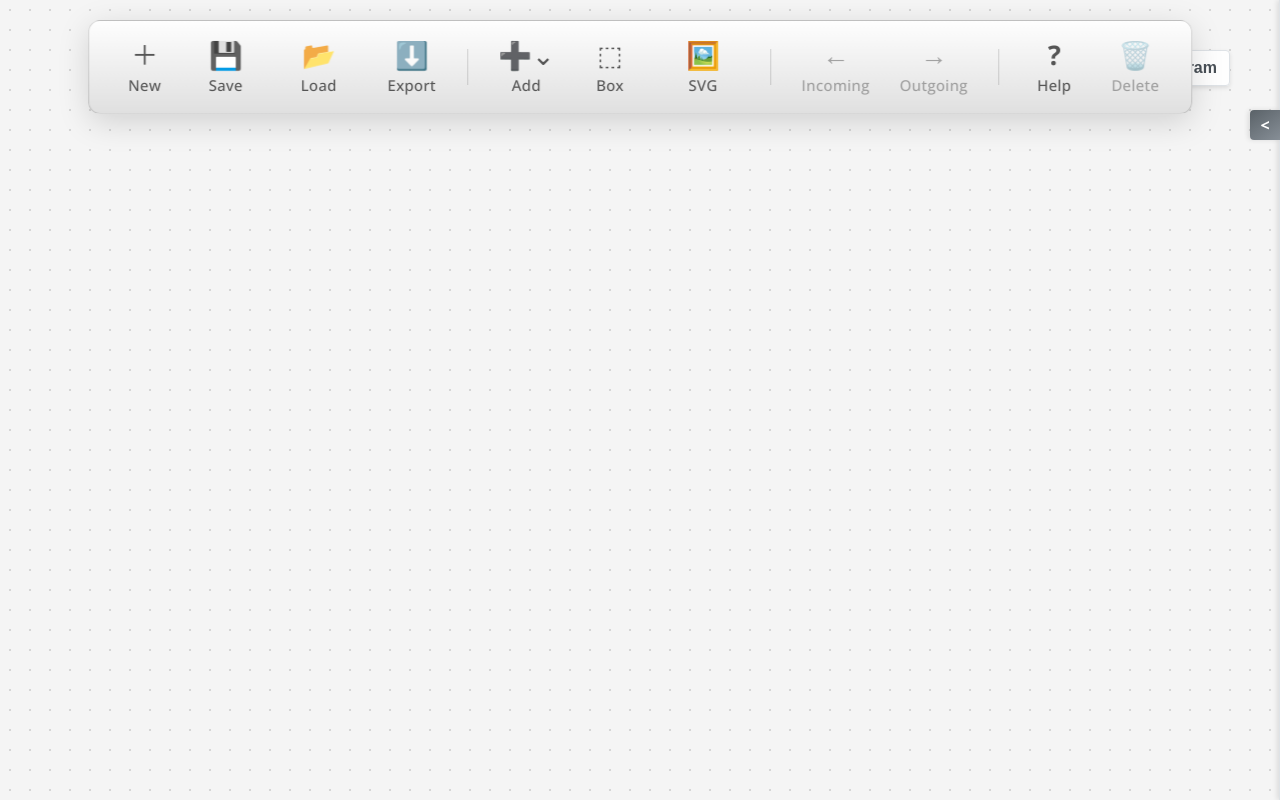
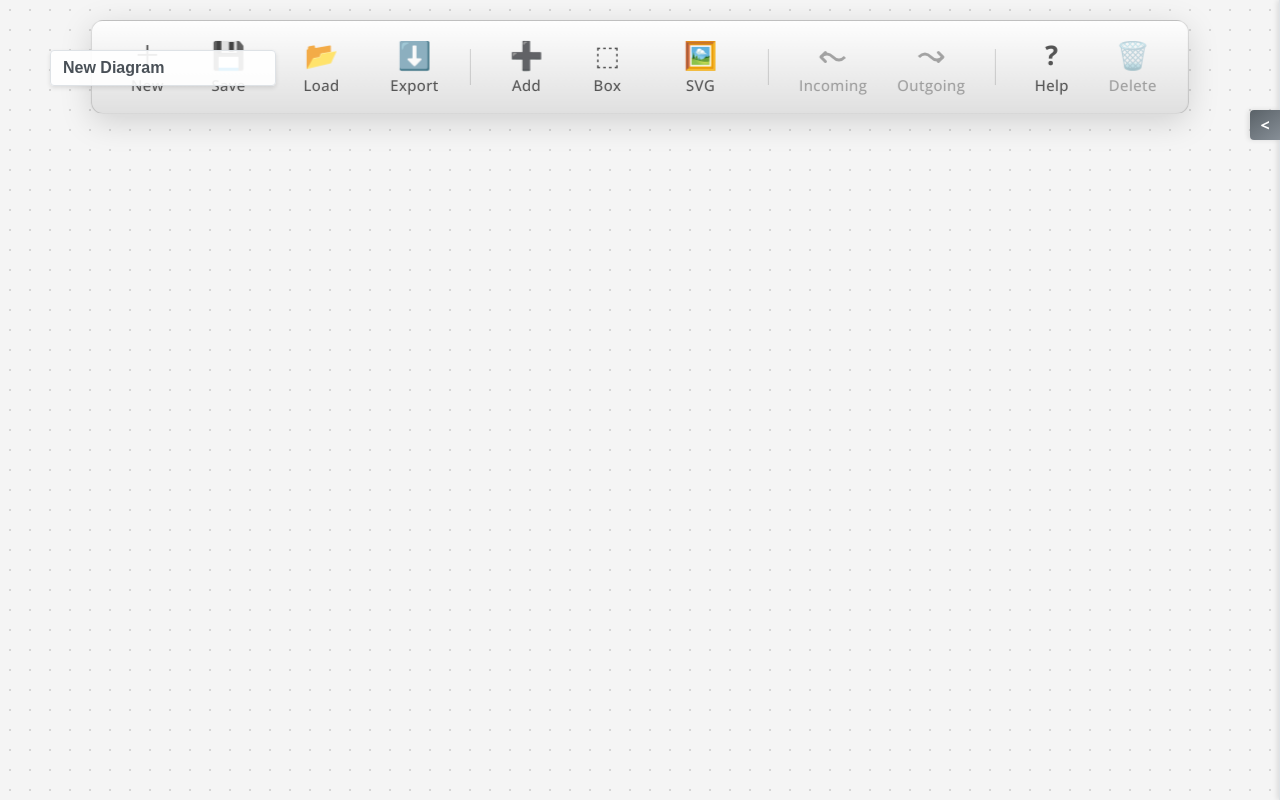
Before and after one commit to anandb/digit, an Angular app: page / in a window 1280 px wide. Built offline with nearby package versions, Linux system fonts and the light colour scheme.

Commit message:
add nested diagram indicator, toolbar updates, editable diagram title, move header to left, increase todo panel width

```diff
--- a/src/app/components/diagram-canvas/diagram-canvas.component.html
+++ b/src/app/components/diagram-canvas/diagram-canvas.component.html
@@ -1,10 +1,13 @@
 <div class="canvas-container">
   <!-- Diagram Title Header -->
   <div class="diagram-header">
+    <input
+      class="diagram-title"
+      [value]="getCurrentDiagramTitle()"
+      (blur)="onDiagramTitleChange($event)"
+      (keydown.enter)="onDiagramTitleEnterKey($event)"
+      placeholder="Diagram Name">
     <button *ngIf="canGoBack()" (click)="goBack()" class="back-btn" title="Go Back to Parent Diagram">⬆️</button>
-    <div class="diagram-title">
-      {{ getCurrentDiagramTitle() }}
-    </div>
   </div>
 
   <svg #canvas class="diagram-canvas" width="100%" height="100%"
--- a/src/app/components/diagram-canvas/diagram-canvas.component.sass
+++ b/src/app/components/diagram-canvas/diagram-canvas.component.sass
@@ -1,11 +1,12 @@
 .diagram-header
   position: absolute
   top: 50px
-  right: 50px
-  z-index: 100
+  left: 50px
+  z-index: 1000
   display: flex
   align-items: center
   gap: 8px
+  pointer-events: auto
 
   .back-btn
     background: linear-gradient(145deg, #5a6268, #868e96)
@@ -45,7 +46,13 @@
     max-width: 200px
     overflow: hidden
     text-overflow: ellipsis
-    pointer-events: none
+    pointer-events: auto
+    cursor: text
+    outline: none
+
+    &:focus
+      border-color: #007bff
+      box-shadow: 0 0 0 2px rgba(0, 123, 255, 0.25)
 
 .canvas-container
   width: 100%
@@ -57,6 +64,10 @@
   height: 100%
   background-color: #f5f5f5
   cursor: crosshair
+  pointer-events: none
+
+  ::ng-deep *
+    pointer-events: auto
 
   .canvas-bg
     pointer-events: all
--- a/src/app/components/diagram-canvas/diagram-canvas.component.ts
+++ b/src/app/components/diagram-canvas/diagram-canvas.component.ts
@@ -935,6 +935,19 @@ export class DiagramCanvasComponent implements OnInit, OnDestroy {
 
     // Always show the current diagram's name
     return this.state.currentDiagram.name || 'Untitled';
+  }
+
+  onDiagramTitleChange(event: Event): void {
+    const input = event.target as HTMLInputElement;
+    const newName = input.value.trim();
+    if (newName) {
+      this.diagramService.updateCurrentDiagramName(newName);
+    }
+  }
+
+  onDiagramTitleEnterKey(event: Event): void {
+    const input = event.target as HTMLInputElement;
+    input.blur();
   }
 
   // Check if an object is highlighted during drag
--- a/src/app/components/diagram-toolbar/diagram-toolbar.component.html
+++ b/src/app/components/diagram-toolbar/diagram-toolbar.component.html
@@ -26,7 +26,7 @@
   <div class="toolbar-section">
     <div class="dropdown-container">
       <button (click)="toggleAddDropdown()" class="toolbar-item" [class.active]="isAddDropdownOpen" title="Add Shape">
-        <div class="icon-placeholder">➕⌄</div>
+        <div class="icon-placeholder">➕</div>
         <span class="item-label">Add</span>
       </button>
 
@@ -116,12 +116,18 @@
   <div class="toolbar-divider"></div>
 
   <div class="toolbar-section">
-    <button (click)="addIncomingTendril()" class="toolbar-item" title="Add Incoming Tendril" [disabled]="!selectedElement">
-      <div class="icon-placeholder">←</div>
+    <button (click)="addIncomingTendril()" class="toolbar-item" title="Add Incoming Tendril" [disabled]="!selectedElement || isBoundingBoxSelected">
+      <svg width="36" height="36" viewBox="0 0 24 24" fill="none" stroke="currentColor" stroke-width="2">
+        <path d="M4 12 Q8 8 12 12 Q16 16 20 12"/>
+        <path d="M4 12 L7 9 M4 12 L7 15" stroke-linecap="round" stroke-linejoin="round"/>
+      </svg>
       <span class="item-label">Incoming</span>
     </button>
-    <button (click)="addOutgoingTendril()" class="toolbar-item" title="Add Outgoing Tendril" [disabled]="!selectedElement">
-      <div class="icon-placeholder">→</div>
+    <button (click)="addOutgoingTendril()" class="toolbar-item" title="Add Outgoing Tendril" [disabled]="!selectedElement || isBoundingBoxSelected">
+      <svg width="36" height="36" viewBox="0 0 24 24" fill="none" stroke="currentColor" stroke-width="2">
+        <path d="M20 12 Q16 16 12 12 Q8 8 4 12"/>
+        <path d="M20 12 L17 9 M20 12 L17 15" stroke-linecap="round" stroke-linejoin="round"/>
+      </svg>
       <span class="item-label">Outgoing</span>
     </button>
   </div>
--- a/src/app/components/diagram-toolbar/diagram-toolbar.component.ts
+++ b/src/app/components/diagram-toolbar/diagram-toolbar.component.ts
@@ -292,6 +292,10 @@ export class DiagramToolbarComponent {
     return !!(element && isNode(element) && element.shape === 'note');
   }
 
+  get isBoundingBoxSelected(): boolean {
+    return !!this.selectedBoundingBoxId;
+  }
+
   // Unified element getter methods
   get selectedTendril(): Tendril | undefined {
     const tendrilId = this.diagramService.currentState.selectedTendrilId;
--- a/src/app/components/todo-panel/todo-panel.component.sass
+++ b/src/app/components/todo-panel/todo-panel.component.sass
@@ -3,10 +3,10 @@
   top: 0
   right: 0
   height: 100vh
-  width: 300px
+  width: 420px
   background-color: #f8f9fa
   box-shadow: -2px 0 5px rgba(0,0,0,0.1)
-  transform: translateX(300px)
+  transform: translateX(420px)
   transition: transform 0.3s ease-in-out
   z-index: 1000
   display: flex
@@ -16,7 +16,7 @@
     transform: translateX(0)
 
     .toggle-btn
-      right: 300px
+      right: 420px
       background: linear-gradient(145deg, #5a6268, #868e96)
       border-right: none
       border-radius: 4px 0 0 4px
```
